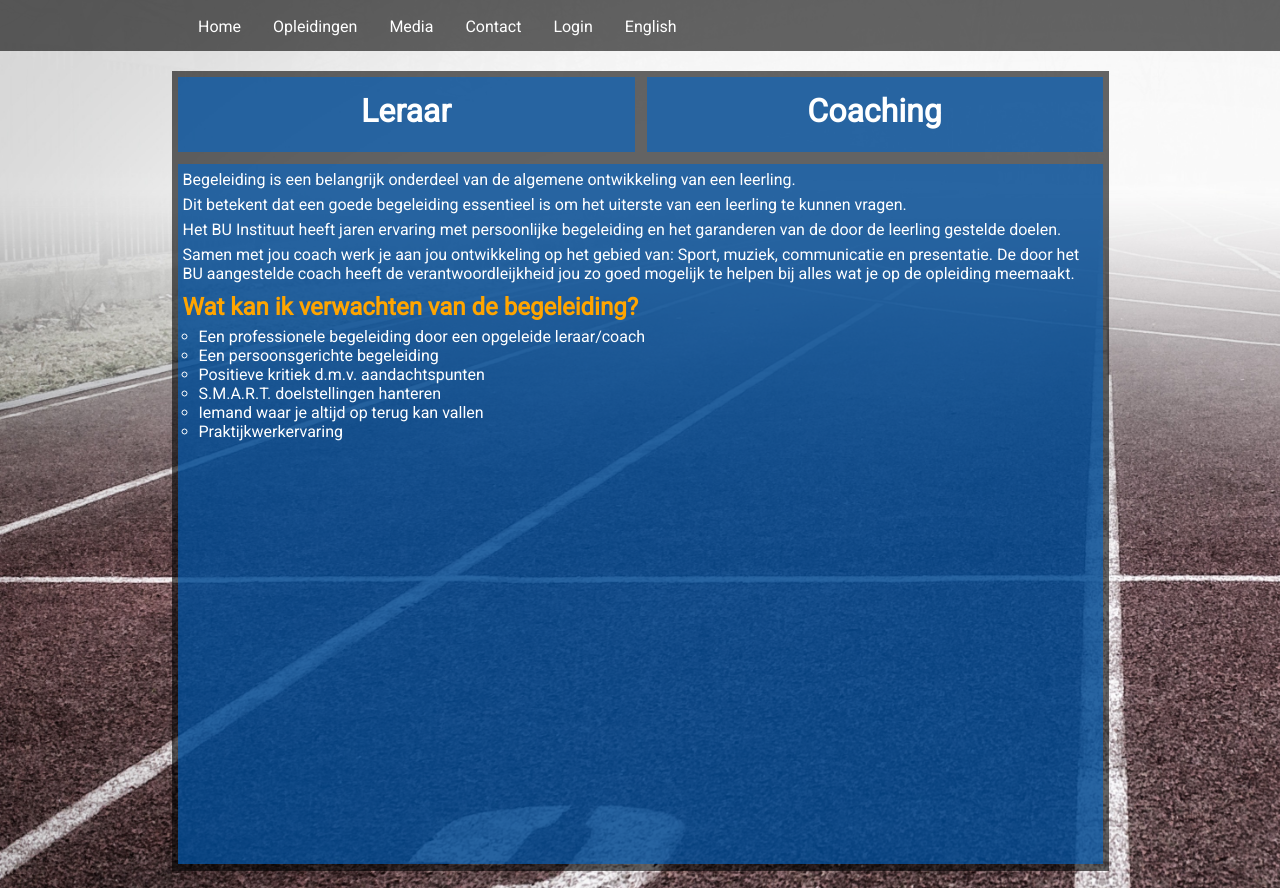
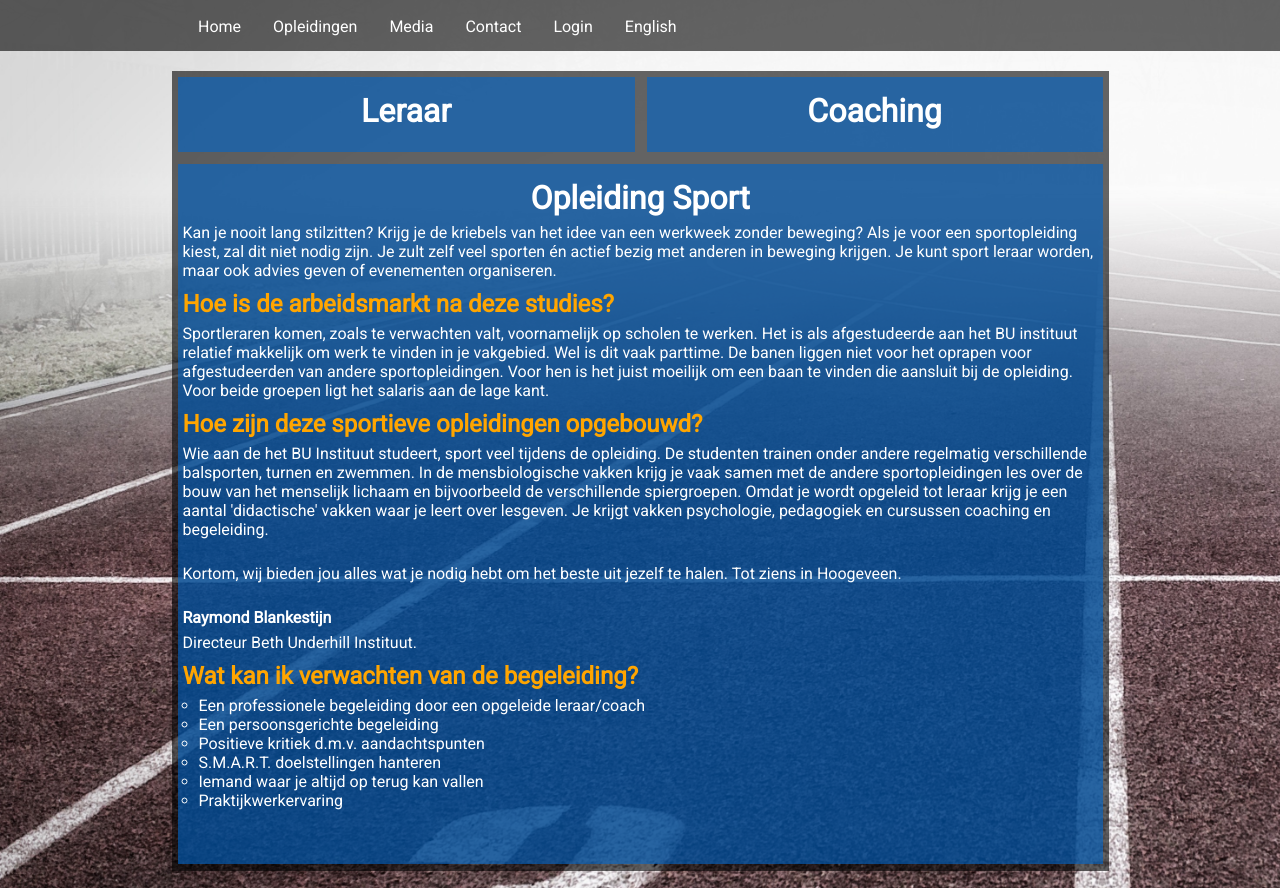
Before and after one commit to Bakkertje01/P1-Buinstituut, a PHP site: page /sportpage.php in a window 1280 px wide. Shown: the part 149-1037 px from the top of the page. Run offline with PHP 8.4, Linux system fonts and the light colour scheme.

Commit message:
dingen van rob verbeterd

```diff
--- a/sportpage.php
+++ b/sportpage.php
@@ -24,11 +24,27 @@
                 <a href="coaching_page.php"><div class = "blok_rechtsboven"><h1>Coaching</h1>
                     </div></a>
                 <div class = "blok_onder">
-        <p class="coachingpage">Begeleiding is een belangrijk onderdeel van de algemene ontwikkeling van een leerling.</p>
-		<p class="coachingpage">Dit betekent dat een goede begeleiding essentieel is om het uiterste van een leerling te kunnen vragen.</p>
-		<p class="coachingpage">Het BU Instituut heeft jaren ervaring met persoonlijke begeleiding en het garanderen van de door de leerling gestelde doelen.</p>
-		<p class="coachingpage">Samen met jou coach werk je aan jou ontwikkeling op het gebied van: Sport, muziek, communicatie en presentatie.
-		De door het BU aangestelde coach heeft de verantwoordleijkheid jou zo goed mogelijk te helpen bij alles wat je op de opleiding meemaakt.</p>
+                    <h1>Opleiding Sport</h1>
+                    <p>Kan je nooit lang stilzitten? Krijg je de kriebels van het idee van een werkweek zonder beweging? Als je voor een sportopleiding kiest, zal dit niet nodig zijn.
+                        Je zult zelf veel sporten én actief bezig met anderen in beweging krijgen. Je kunt sport leraar worden, maar ook advies geven of evenementen organiseren.</p>
+                    <h2>Hoe is de arbeidsmarkt na deze studies?</h2>
+                    <p>Sportleraren komen, zoals te verwachten valt, voornamelijk op scholen te werken.
+                        Het is als afgestudeerde aan het BU instituut relatief makkelijk om werk te vinden in je vakgebied.
+                        Wel is dit vaak parttime. De banen liggen niet voor het oprapen voor afgestudeerden van andere sportopleidingen.
+                        Voor hen is het juist moeilijk om een baan te vinden die aansluit bij de opleiding. Voor beide groepen ligt het salaris aan de lage kant.</p>
+                    <h2>Hoe zijn deze sportieve opleidingen opgebouwd?</h2>
+                    <p>Wie aan de het BU Instituut studeert, sport veel tijdens de opleiding. De studenten trainen onder andere regelmatig verschillende balsporten, turnen en zwemmen.
+                        In de mensbiologische vakken krijg je vaak samen met de andere sportopleidingen les over de bouw van het menselijk lichaam en bijvoorbeeld de verschillende spiergroepen.
+                        Omdat je wordt opgeleid tot leraar krijg je een aantal 'didactische' vakken waar je leert over lesgeven. Je krijgt vakken psychologie, pedagogiek en cursussen coaching en begeleiding.</p>
+                    <br>
+                    <p>Kortom, wij bieden jou alles wat je nodig hebt om het beste uit jezelf te halen. Tot ziens in Hoogeveen.</p>
+                    <br>
+                    <p><b>Raymond Blankestijn</b></p>
+                    <p>Directeur Beth Underhill Instituut.</p>
+
+
+
+
 
 		<h2 class="coachingpage">Wat kan ik verwachten van de begeleiding?</h2>
 		<p class="coachingpage">
```
Lines whose indentation alone changed are shown as unchanged.
